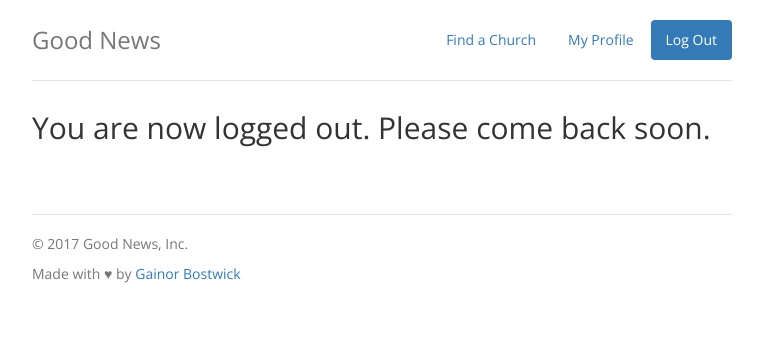
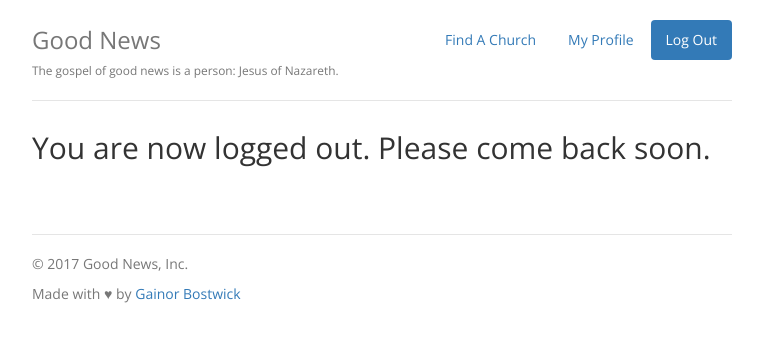
Before and after one commit to GainorB/churchfindr, a Node server app: template views/logout.ejs in a window 1280 px wide. Shown: the top 342 px of the page, without its empty margins (258-1021 px from the left). Run offline with Node 20, Linux system fonts and the light colour scheme; the template is opened without the code that fills it, so the values that code supplies are empty; the visitor is signed in with stand-in values (Sample User, id 1); some libraries are stand-ins or nearby versions.

Commit message:
small change

```diff
--- a/views/auth/login.ejs
+++ b/views/auth/login.ejs
@@ -4,7 +4,7 @@
         <nav>
           <ul class="nav nav-pills pull-right">
             <% if(user) { %>
-            <li role="presentation"><a href="/">Find a Church</a></li>
+            <li role="presentation"><a href="/">Find A Church</a></li>
             <li role="presentation" class="active"><a href="/users">My Profile</a></li>
             <li role="presentation"><a href="/auth/logout">Log Out</a></li>
             <% } else { %>
--- a/views/auth/register.ejs
+++ b/views/auth/register.ejs
@@ -4,7 +4,7 @@
         <nav>
           <ul class="nav nav-pills pull-right">
             <% if(user) { %>
-            <li role="presentation"><a href="/">Find a Church</a></li>
+            <li role="presentation"><a href="/">Find A Church</a></li>
             <li role="presentation" class="active"><a href="/users">My Profile</a></li>
             <li role="presentation"><a href="/auth/logout">Log Out</a></li>
             <% } else { %>
--- a/views/index.ejs
+++ b/views/index.ejs
@@ -4,7 +4,7 @@
         <nav>
           <ul class="nav nav-pills pull-right">
             <% if(user) { %>
-            <li role="presentation" class="active"><a href="/">Find a Church</a></li>
+            <li role="presentation" class="active"><a href="/">Find A Church</a></li>
             <li role="presentation"><a href="/users">My Profile</a></li>
             <li role="presentation"><a href="/auth/logout">Log Out</a></li>
             <% } else { %>
--- a/views/logout.ejs
+++ b/views/logout.ejs
@@ -4,7 +4,7 @@
         <nav>
           <ul class="nav nav-pills pull-right">
             <% if(user) { %>
-            <li role="presentation"><a href="/">Find a Church</a></li>
+            <li role="presentation"><a href="/">Find A Church</a></li>
             <li role="presentation"><a href="/users">My Profile</a></li>
             <li role="presentation" class="active"><a href="/auth/logout">Log Out</a></li>
             <% } else { %>
@@ -15,6 +15,7 @@
           </ul>
         </nav>
         <h3 class="text-muted">Good News</h3>
+        <small id="slogan" class="text-muted">The gospel of good news is a person: Jesus of Nazareth.</small>
       </div>
 <h2>You are now logged out. Please come back soon.</h2>
 <%- include('partials/footer') %>
--- a/views/users.ejs
+++ b/views/users.ejs
@@ -4,7 +4,7 @@
         <nav>
           <ul class="nav nav-pills pull-right">
             <% if(user) { %>
-            <li role="presentation"><a href="/">Find a Church</a></li>
+            <li role="presentation"><a href="/">Find A Church</a></li>
             <li role="presentation" class="active"><a href="/users">My Profile</a></li>
             <li role="presentation"><a href="/auth/logout">Log Out</a></li>
             <% } else { %>
@@ -29,6 +29,7 @@
 <input type="text" id="register_state" name="state" placeholder="<%= user.state %>" readonly><br>
 <input type="text" id="register_zip" name="zipcode" placeholder="<%= user.zip %>" readonly><br>
 <input type="text" id="register_country" name="country" placeholder="<%= user.country %>" readonly><br>
+<br>
 <p>Save a church to your profile, to leave a review!</p>
 
 <p>
```
